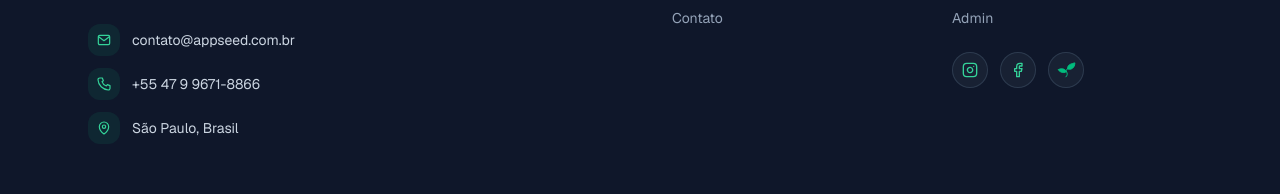
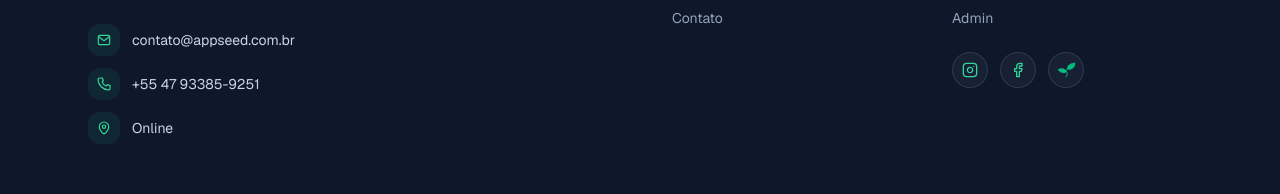
Before and after one commit to victorazesc/appseed, a Next.js app: page / in a window 1280 px wide. Shown: the part 6749-6943 px from the top of the page. Built offline with nearby package versions, Linux system fonts and the light colour scheme.

Commit message:
feat: added appseed phone

```diff
--- a/public/templateemail.html
+++ b/public/templateemail.html
@@ -51,7 +51,7 @@
                       <td style="color:#047857;font-size:14px;line-height:1.5;">
                         <strong>AppSeed</strong><br />
                         contato@appseed.com.br<br />
-                        +55 47 9 9671-8866
+                        +55 47 93385-9251
                       </td>
                     </tr>
                   </table>
--- a/src/app/api/contact/route.ts
+++ b/src/app/api/contact/route.ts
@@ -352,7 +352,7 @@ function leadConfirmationTemplate({ name }: { name: string }): string {
                       <td style="color:#047857;font-size:14px;line-height:1.5;">
                         <strong>AppSeed</strong><br />
                         contato@appseed.com.br<br />
-                        +55 47 9 9671-8866
+                        +55 47 93385-9251
                       </td>
                     </tr>
                   </table>
--- a/src/i18n/translations.ts
+++ b/src/i18n/translations.ts
@@ -1045,8 +1045,8 @@ export const translations: Record<Language, {
         },
         contactDetails: [
           { label: "Email", value: "contato@appseed.com.br" },
-          { label: "Telefone", value: "+55 47 9 9671-8866" },
-          { label: "Localização", value: "São Paulo, Brasil" },
+          { label: "Telefone", value: "+55 47 93385-9251" },
+          { label: "Localização", value: "Online" },
         ],
         differentiatorsCard: {
           title: "Por que escolher a AppSeed?",
@@ -1992,7 +1992,7 @@ export const translations: Record<Language, {
         },
         contactDetails: [
           { label: "Email", value: "contato@appseed.com.br" },
-          { label: "Phone", value: "+55 (47) 9 9671-8866" },
+          { label: "Phone", value: "+55 47 93385-9251" },
           { label: "Location", value: "Remote" },
         ],
         differentiatorsCard: {
@@ -2938,7 +2938,7 @@ export const translations: Record<Language, {
         },
         contactDetails: [
           { label: "Email", value: "contato@appseed.com.br" },
-          { label: "Teléfono", value: "+55 47 9 9671-8866" },
+          { label: "Teléfono", value: "+55 47 93385-9251" },
           { label: "Ubicación", value: "Remoto" },
         ],
         differentiatorsCard: {
```
Lines whose indentation alone changed are shown as unchanged.
